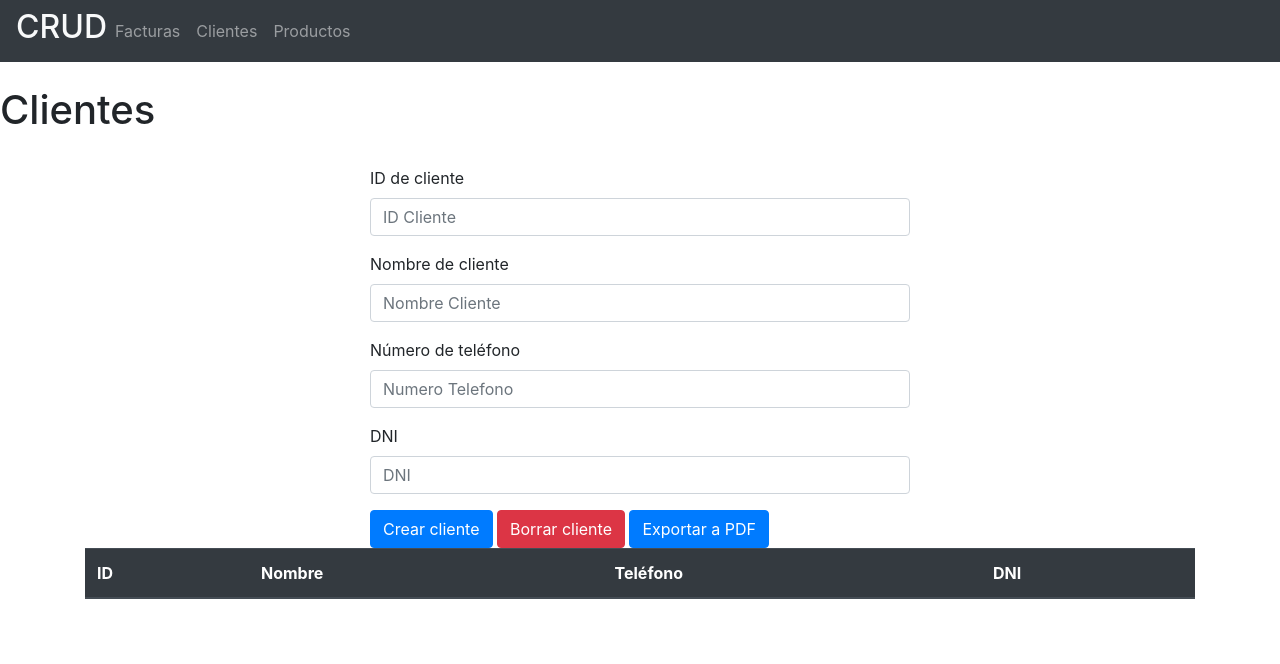
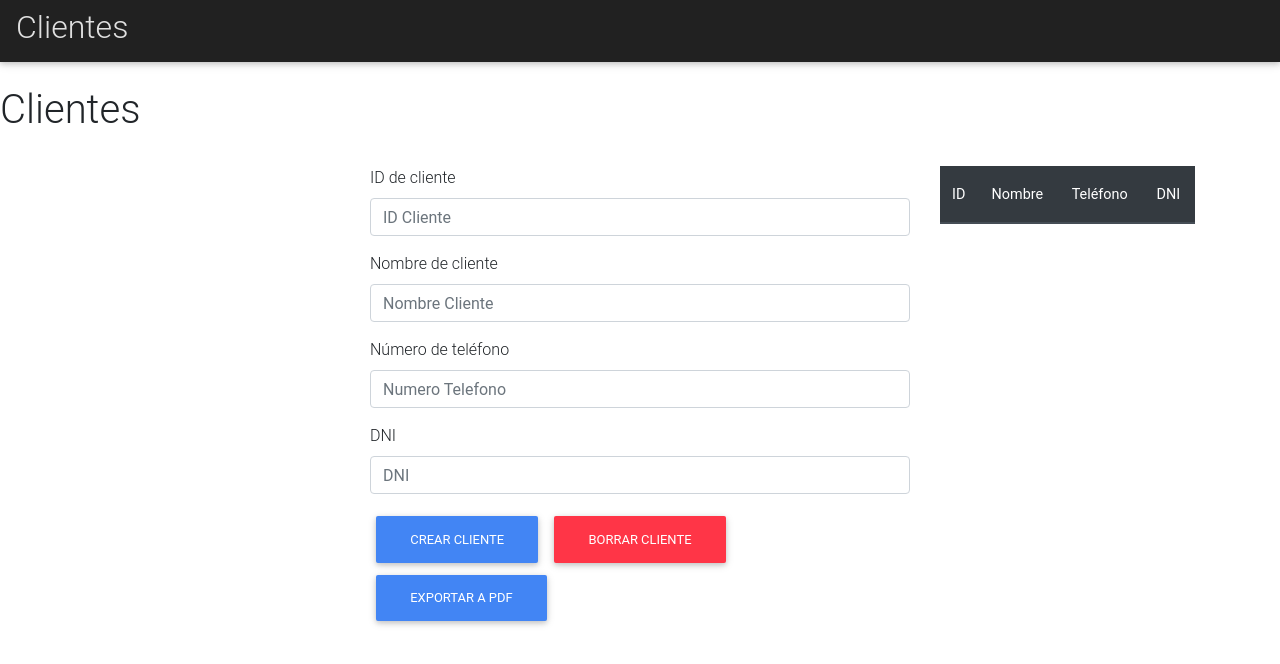
Before and after one commit to mediadocena/PDF, a plain HTML site: page index.html in a window 1280 px wide. Drawn offline with nearby package versions, Linux system fonts and the light colour scheme.

Commit message:
Vista con MDB

```diff
--- a/index.html
+++ b/index.html
@@ -6,27 +6,17 @@
     <meta http-equiv="X-UA-Compatible" content="ie=edge">
     <link rel="stylesheet" href="https://stackpath.bootstrapcdn.com/bootstrap/4.3.1/css/bootstrap.min.css" integrity="sha384-ggOyR0iXCbMQv3Xipma34MD+dH/1fQ784/j6cY/iJTQUOhcWr7x9JvoRxT2MZw1T" crossorigin="anonymous">
     <script   src="https://code.jquery.com/jquery-3.3.1.min.js"   integrity="sha256-FgpCb/KJQlLNfOu91ta32o/NMZxltwRo8QtmkMRdAu8="   crossorigin="anonymous"></script>
+    <!-- Font Awesome -->
+  <link rel="stylesheet" href="https://use.fontawesome.com/releases/v5.8.2/css/all.css">
+  <!-- Bootstrap core CSS -->
+  <link href="https://cdnjs.cloudflare.com/ajax/libs/twitter-bootstrap/4.3.1/css/bootstrap.min.css" rel="stylesheet">
+  <!-- Material Design Bootstrap -->
+  <link href="https://cdnjs.cloudflare.com/ajax/libs/mdbootstrap/4.8.11/css/mdb.min.css" rel="stylesheet">
     <title>Document</title>
 </head>
 <body>
   <nav class="navbar navbar-expand-lg navbar-dark bg-dark">
-    <h2 class="text-light">CRUD</h2>
-    <button class="navbar-toggler" type="button" data-toggle="collapse" data-target="#navbarNavDropdown" aria-controls="navbarNavDropdown" aria-expanded="false" aria-label="Toggle navigation">
-        <span class="navbar-toggler-icon"></span>
-    </button>
-    <div class="collapse navbar-collapse" id="navbarNavDropdown">
-        <ul class="navbar-nav">
-            <li class="nav-item">
-                <a class="nav-link" href="index2.html">Facturas</a>
-            </li>
-            <li class="nav-item">
-                <a class="nav-link" href="index.html">Clientes</a>
-            </li>
-            <li class="nav-item">
-                <a class="nav-link" href="productos.html">Productos</a>
-            </li>
-        </ul>
-    </div>
+    <h2 class="text-light">Clientes</h2>
 </nav>
 
 <br>
@@ -94,5 +84,13 @@
     <script src="js/PDF.js"></script>
     <script src="js/jspdf.min.js"></script>
     <script src="js/jspdf.plugin.autotable.js"></script>
+    <!-- JQuery -->
+  <script type="text/javascript" src="https://cdnjs.cloudflare.com/ajax/libs/jquery/3.4.1/jquery.min.js"></script>
+  <!-- Bootstrap tooltips -->
+  <script type="text/javascript" src="https://cdnjs.cloudflare.com/ajax/libs/popper.js/1.14.4/umd/popper.min.js"></script>
+  <!-- Bootstrap core JavaScript -->
+  <script type="text/javascript" src="https://cdnjs.cloudflare.com/ajax/libs/twitter-bootstrap/4.3.1/js/bootstrap.min.js"></script>
+  <!-- MDB core JavaScript -->
+  <script type="text/javascript" src="https://cdnjs.cloudflare.com/ajax/libs/mdbootstrap/4.8.11/js/mdb.min.js"></script>
 </body>
 </html>
```
